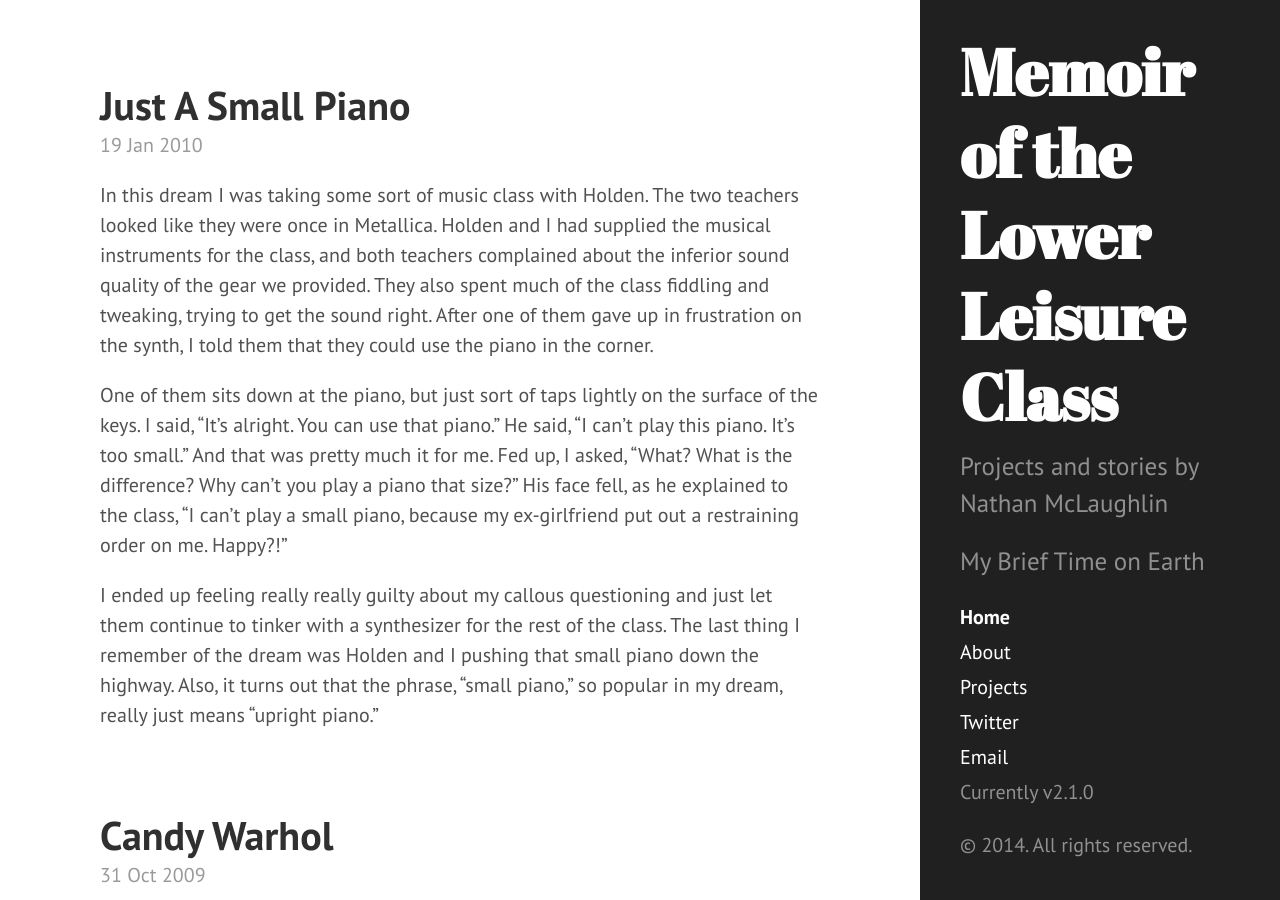
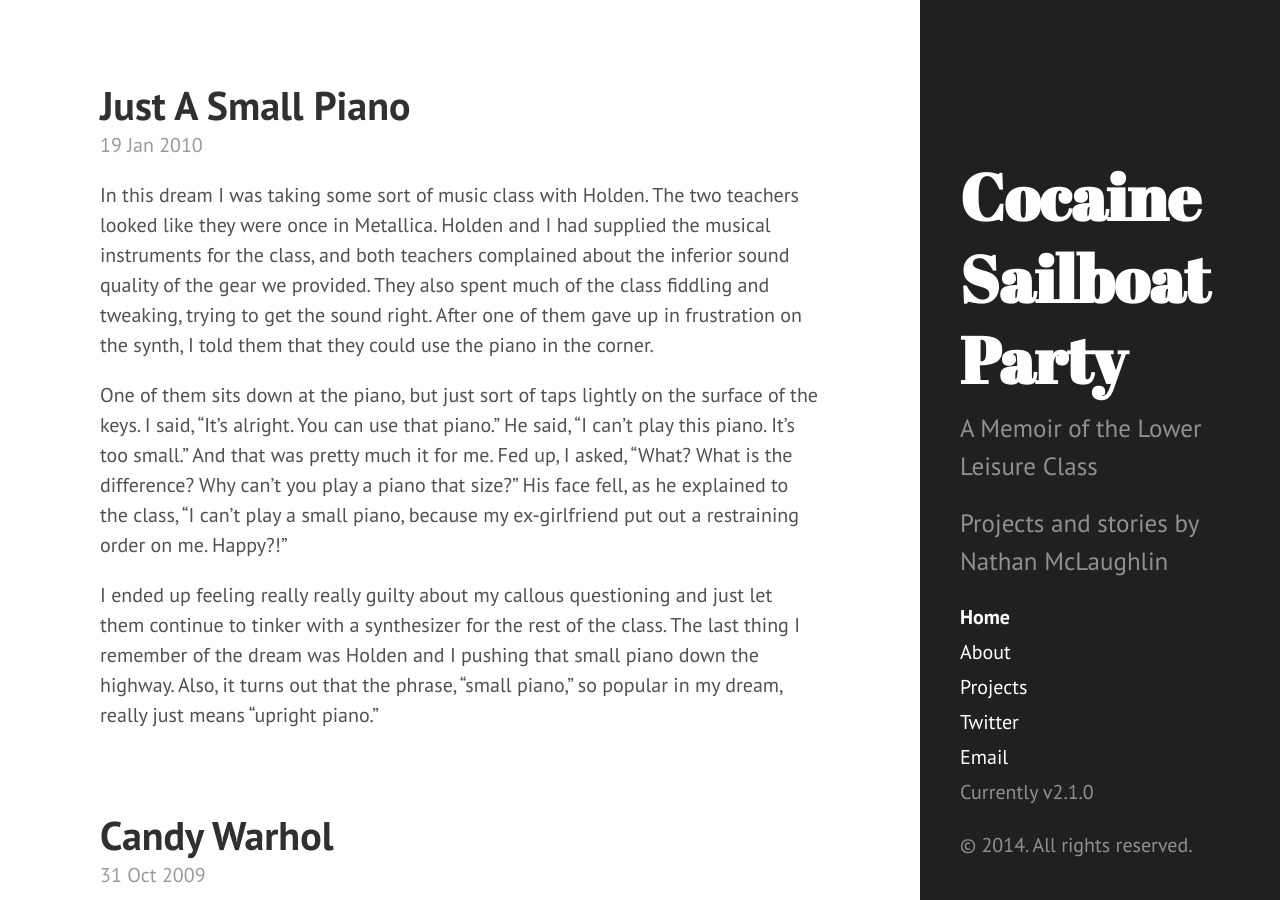
Before and after one commit to nathanmclaughlin/nathanmclaughlin.github.io, a Jekyll site: the page built from index.html, in a window 1280 px wide and 900 px high. Built offline with Jekyll 4.4.1, drawn with Linux system fonts in a browser that asks for light colours; Markdown is read by kramdown in place of the engine named in the settings; the list of posts is cut into pages by our own code.

Commit message:
Many edits to titles and sidebar

```diff
--- a/_config.yml
+++ b/_config.yml
@@ -1,5 +1,5 @@
 # Dependencies
-markdown:         redcarpet
+markdown:         redcarpet #github wants kramdown
 highlighter:      pygments
 
 # Permalinks
@@ -7,8 +7,8 @@ permalink:        pretty
 relative_permalinks: true
 
 # Setup
-title:            Memoir of the Lower Leisure Class
-tagline:          'My Brief Time on Earth'
+title:            'Cocaine Sailboat Party'
+tagline:          'A Memoir of the Lower Leisure Class'
 description:      'Projects and stories by Nathan McLaughlin'
 url:              http://nathanmclaughlin.com
 baseurl:          /
--- a/_includes/sidebar.html
+++ b/_includes/sidebar.html
@@ -6,8 +6,8 @@
           {{ site.title }}
         </a>
       </h1>
+      <p class="lead">{{ site.tagline }}</p>
       <p class="lead">{{ site.description }}</p>
-      <p class="lead">{{ site.tagline }}</p>
     </div>
 
     <nav class="sidebar-nav">
```
Also changed, not shown: 11 other files.
